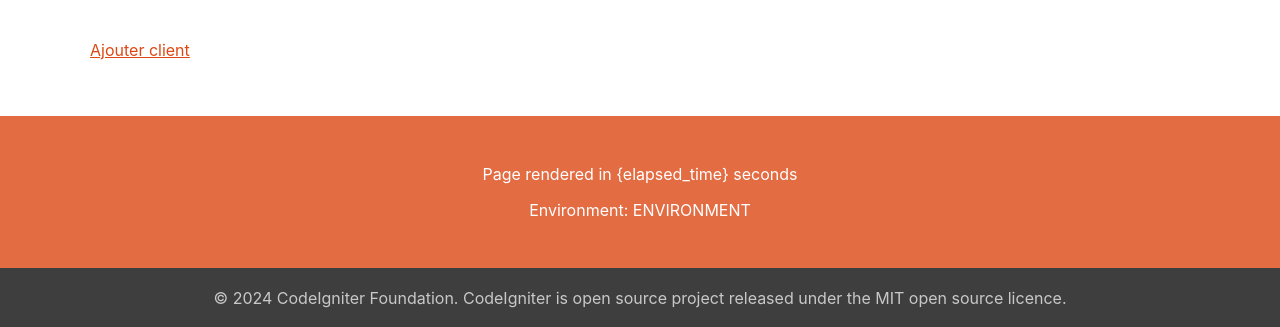
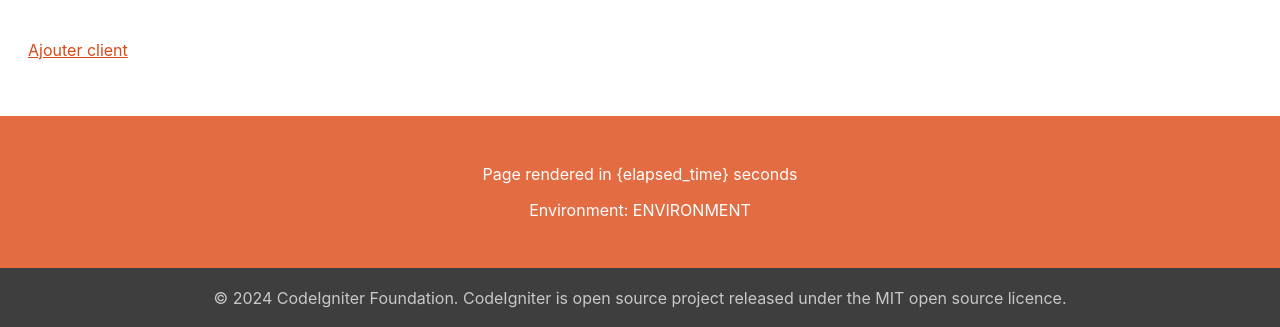
Before and after one commit to KeiSaundersFR/AP3, a CodeIgniter 4 app: template app/Views/client/liste_clients.php in a window 1280 px wide. Shown: the part 211-538 px from the top of the page. Run offline with PHP 8.4 and a stand-in for CodeIgniter, Linux system fonts and the light colour scheme; the template is opened without the code that fills it, so the values that code supplies are empty; some libraries are stand-ins or nearby versions.

Commit message:
commit récup projet

```diff
--- a/public/css/main.css
+++ b/public/css/main.css
@@ -156,7 +156,6 @@ header .heroe h2 {
 
 section {
     margin: 0 auto;
-    max-width: 1100px;
     padding: 2.5rem 1.75rem 3.5rem 1.75rem;
 }
 
```
